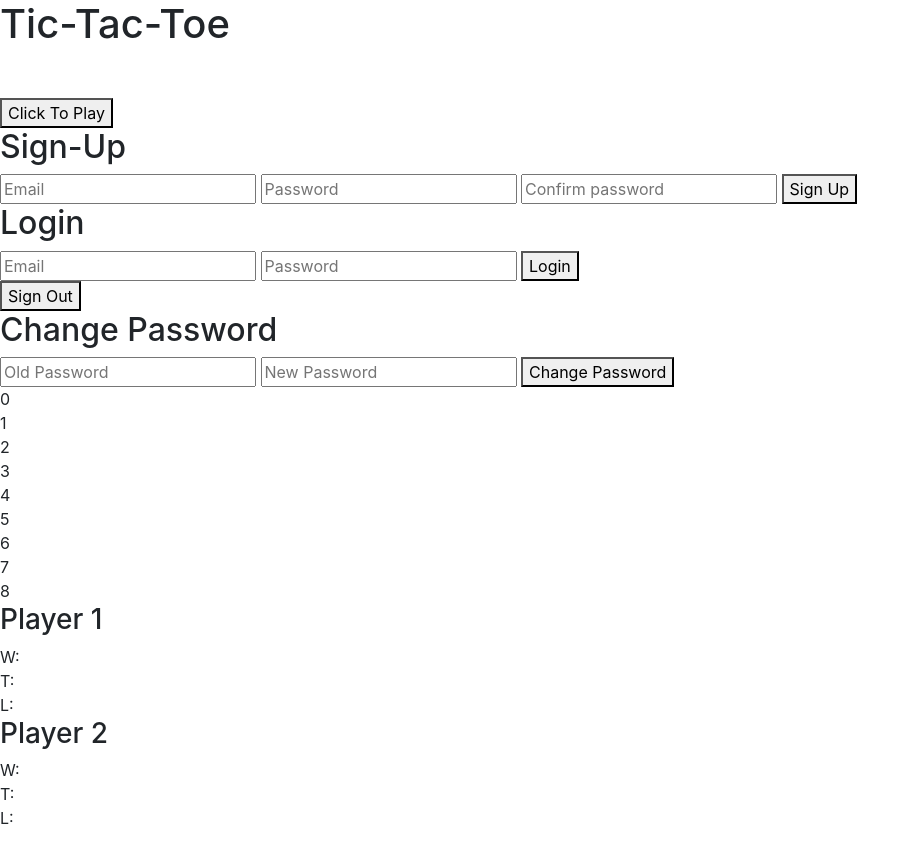
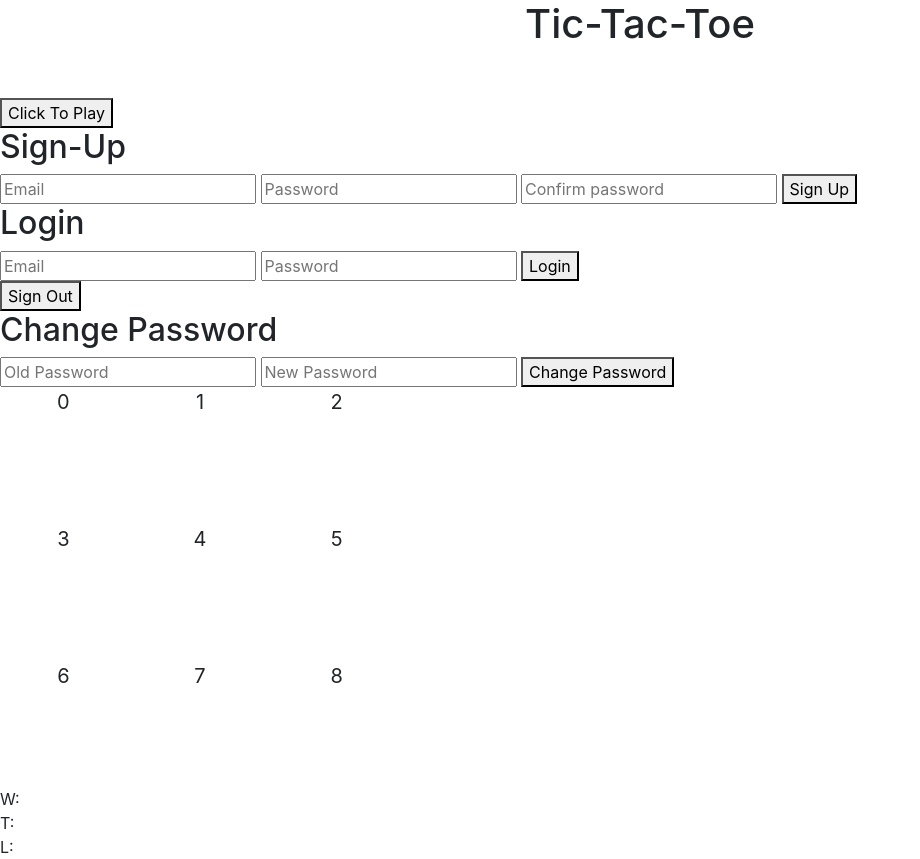
Before and after one commit to gandreottola/Tic-Tac-Toe, a website built with webpack: page index.html in a window 1280 px wide. Shown: the whole page, without its empty margins (0-920 px from the left). Before the commit the page ends 830 px from the top, so only its background shows below. Built offline with nearby package versions, Linux system fonts and the light colour scheme.

Commit message:
Added classes and id's to the game board

```diff
--- a/assets/styles/index.scss
+++ b/assets/styles/index.scss
@@ -1 +1,22 @@
 @import '~bootstrap/scss/bootstrap';
+
+.title {
+  display: flex;
+  justify-content: center;
+}
+
+.grid {
+  display: grid;
+  grid-gap: 10px;
+  grid-template-columns: 1fr 1fr 1fr;
+  grid-template-rows: 1fr 1fr 1fr;
+  height: 400px;
+  width: 400px;
+
+  div {
+    display: flex;
+    font-size: 20px;
+    justify-content: center;
+    padding: 0;
+}
+}
--- a/index.html
+++ b/index.html
@@ -53,32 +53,23 @@
       </section>
 
       <section class="grid">
-          <div>0</div>
-          <div>1</div>
-          <div>2</div>
-          <div>3</div>
-          <div>4</div>
-          <div>5</div>
-          <div>6</div>
-          <div>7</div>
-          <div>8</div>
+          <div class="cell" id="0">0</div>
+          <div class="cell" id="1">1</div>
+          <div class="cell" id="2">2</div>
+          <div class="cell" id="3">3</div>
+          <div class="cell" id="4">4</div>
+          <div class="cell" id="5">5</div>
+          <div class="cell" id="6">6</div>
+          <div class="cell" id="7">7</div>
+          <div class="cell" id="8">8</div>
     </section>
 
-<div class="players">
-    <section class="player1">
-        <h3>Player 1</h3>
+    <section class="scores">
         <div>W:</div>
         <div>T:</div>
         <div>L:</div>
     </section>
 
-    <section class="player2">
-        <h3>Player 2 </h3>
-        <div>W:</div>
-        <div>T:</div>
-        <div>L:</div>
-    </section>
-  </div>
       </main>
     </body>
 </html>
```
